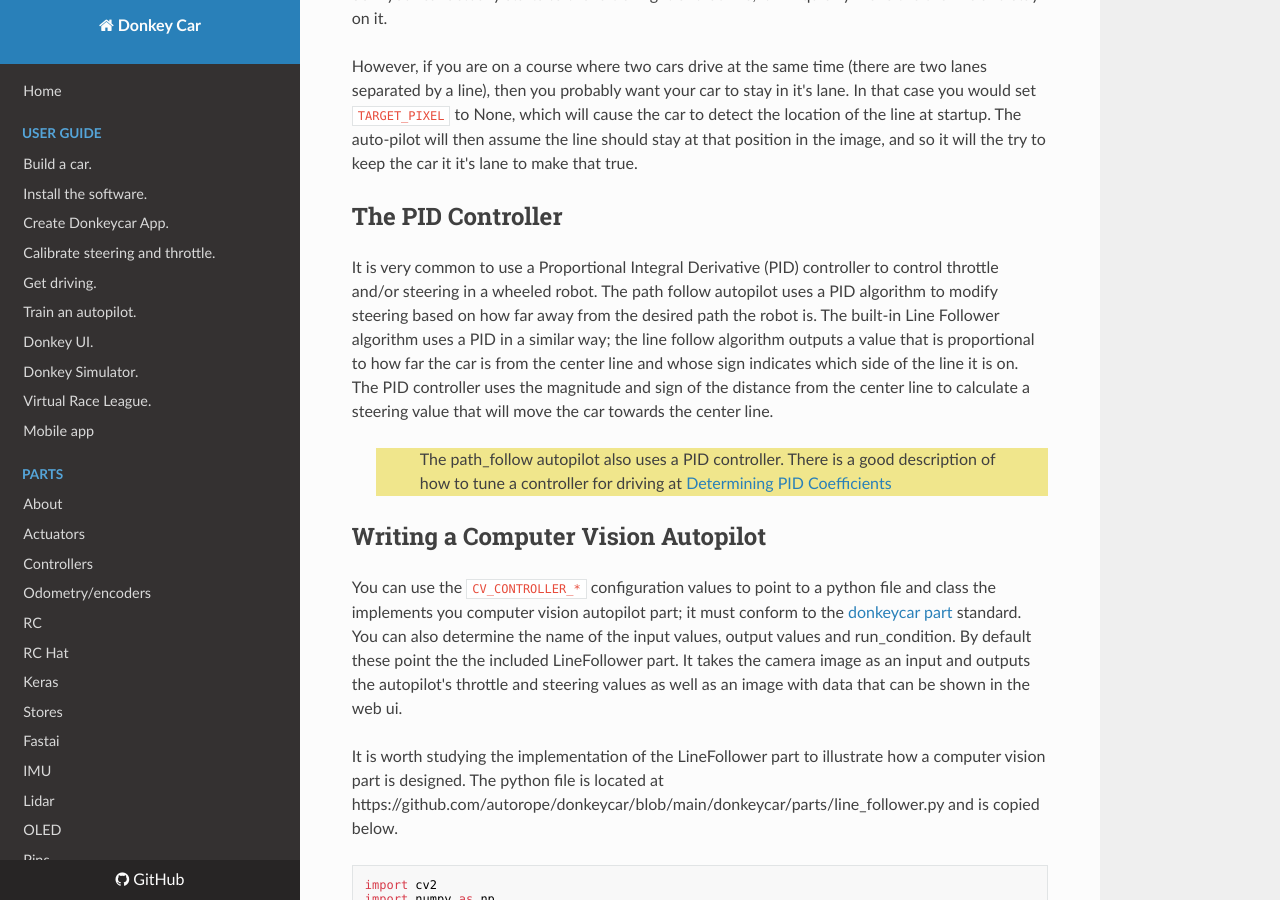
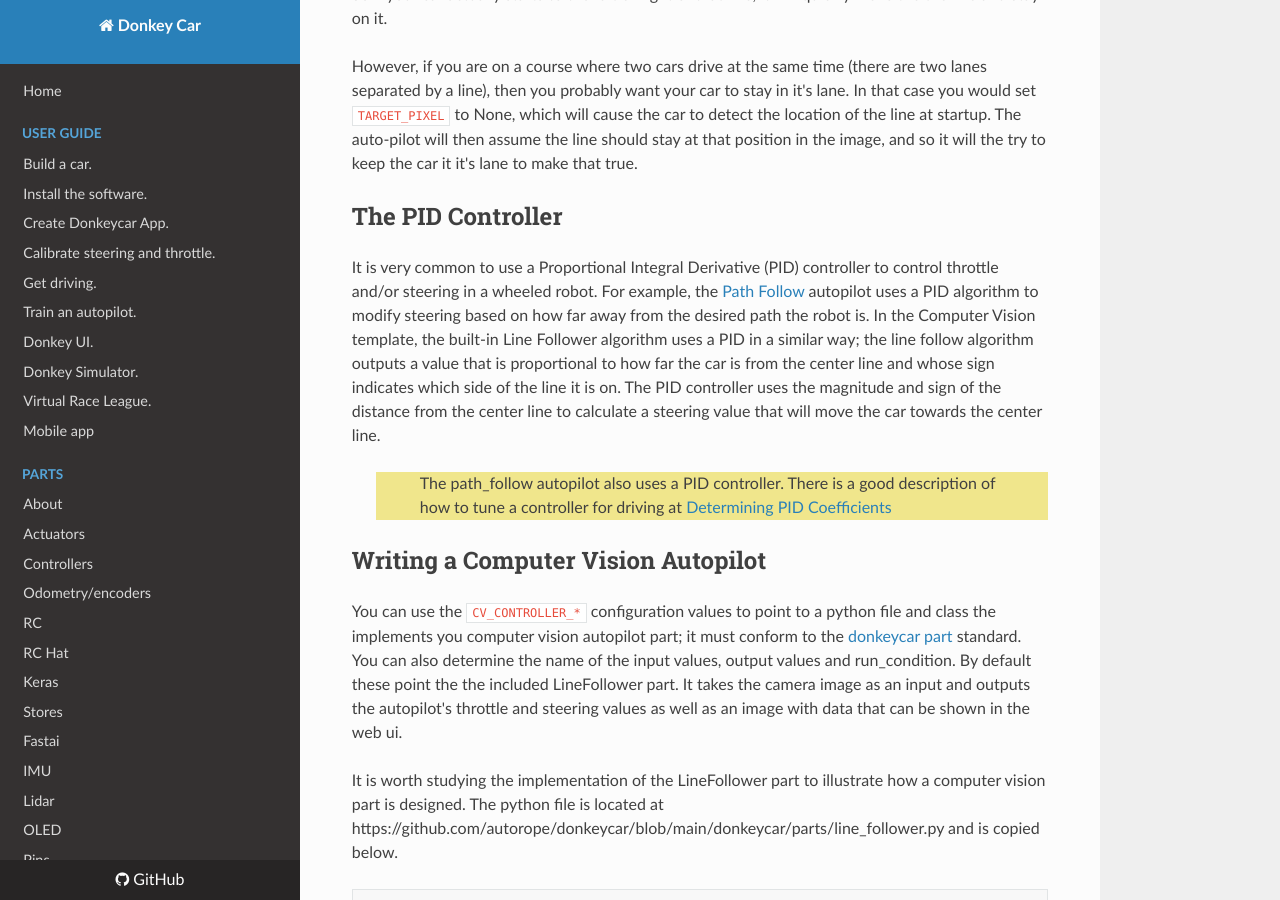
Before and after one commit to autorope/donkeydocs, an MkDocs documentation site: the page built from docs/guide/computer_vision/computer_vision.md, in a window 1280 px wide and 900 px high, scrolled down 5426 px. Built offline with MkDocs 1.6.1, drawn with Linux system fonts in a browser that asks for light colours; nearby versions of some CDN libraries.

Commit message:
Update computer_vision.md

```diff
--- a/docs/guide/computer_vision/computer_vision.md
+++ b/docs/guide/computer_vision/computer_vision.md
@@ -132,7 +132,7 @@ However, if you are on a course where two cars drive at the same time (there are
 
 
 ## The PID Controller
-It is very common to use a Proportional Integral Derivative (PID) controller to control throttle and/or steering in a wheeled robot.  The path follow autopilot uses a PID algorithm to modify steering based on how far away from the desired path the robot is.  The built-in Line Follower algorithm uses a PID in a similar way; the line follow algorithm outputs a value that is proportional to how far the car is from the center line and whose sign indicates which side of the line it is on.  The PID controller uses the magnitude and sign of the distance from the center line to calculate a steering value that will move the car towards the center line.
+It is very common to use a Proportional Integral Derivative (PID) controller to control throttle and/or steering in a wheeled robot.  For example, the [Path Follow](/guide/path_follow/path_follow.md) autopilot uses a PID algorithm to modify steering based on how far away from the desired path the robot is.  In the Computer Vision template, the built-in Line Follower algorithm uses a PID in a similar way; the line follow algorithm outputs a value that is proportional to how far the car is from the center line and whose sign indicates which side of the line it is on.  The PID controller uses the magnitude and sign of the distance from the center line to calculate a steering value that will move the car towards the center line.
 
 >> The path_follow autopilot also uses a PID controller.  There is a good description of how to tune a controller for driving at [Determining PID Coefficients](/guide/path_follow/path_follow.md/#determining-pid-coefficients)
 
```
